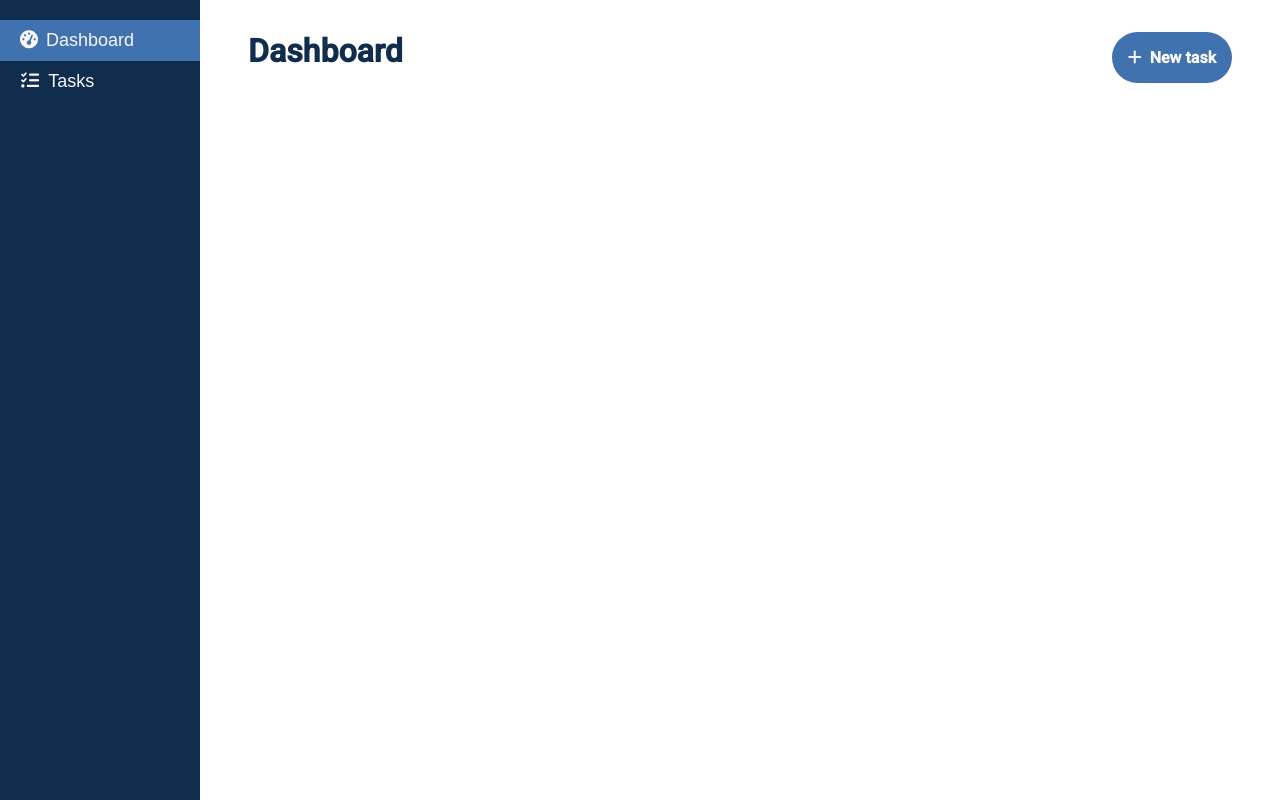
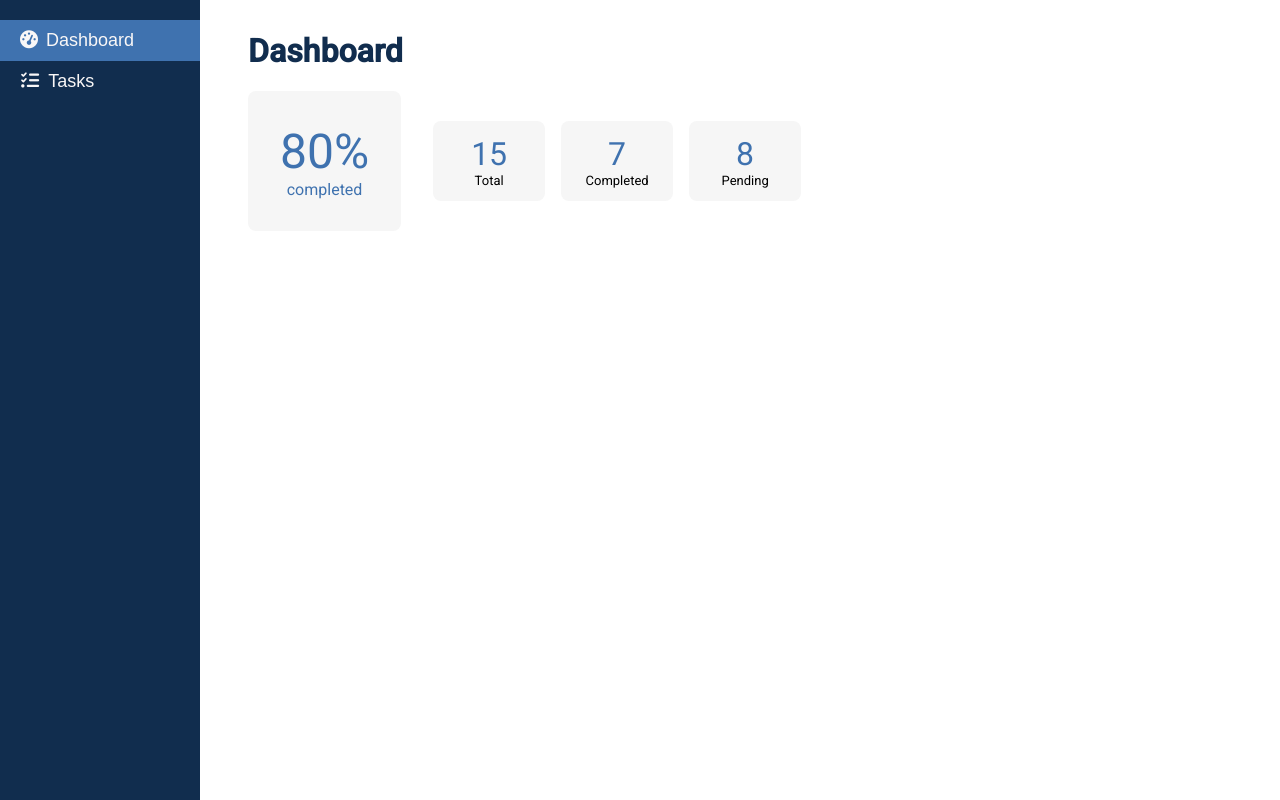
Before and after one commit to nuras1999/task-management-app, an Angular app: page /dashboard in a window 1280 px wide. Built offline with nearby package versions, Linux system fonts and the light colour scheme; a small style sheet from the web is missing.

Commit message:
feat(dashboard): add sample content and style

```diff
--- a/src/app/components/dashboard/dashboard.component.html
+++ b/src/app/components/dashboard/dashboard.component.html
@@ -1,5 +1,24 @@
 <div class="header">
   <h1 class="title">Dashboard</h1>
+</div>
 
-  <div class="create-button"><i class="fa fa-plus pr-8"></i>New task</div>
+<div class="outer-container">
+  <div class="progress-container">
+    <div class="percentage">80%</div>
+    <div class="content">completed</div>
+  </div>
+  <div class="overview-container">
+    <div class="card">
+      <div class="value">15</div>
+      <div class="label">Total</div>
+    </div>
+    <div class="card">
+      <div class="value">7</div>
+      <div class="label">Completed</div>
+    </div>
+    <div class="card">
+      <div class="value">8</div>
+      <div class="label">Pending</div>
+    </div>
+  </div>
 </div>
--- a/src/app/components/dashboard/dashboard.component.scss
+++ b/src/app/components/dashboard/dashboard.component.scss
@@ -1 +1,57 @@
 @import "../../app.component.scss";
+
+.outer-container {
+  display: flex;
+  flex-direction: row;
+  margin: 0px 32px;
+  @media (max-width: 768px) {
+    margin: 32px 32px;
+    flex-direction: column;
+  }
+
+  .progress-container {
+    background: $background-grey;
+    color: $secondary-color;
+    padding: 2rem;
+    display: flex;
+    align-items: center;
+    border-radius: 8px;
+    flex-direction: column;
+
+    .percentage {
+      font-size: 3rem;
+    }
+  }
+
+  .overview-container {
+    margin: 8px 32px;
+    display: flex;
+    justify-content: space-evenly;
+    gap: 16px;
+    align-items: center;
+    @media (max-width: 768px) {
+      margin: 10px 0px;
+    }
+
+    .card {
+      width: 5rem;
+      height: 3rem;
+      background: $background-grey;
+      border-radius: 8px;
+      display: flex;
+      padding: 1rem;
+      flex-direction: column;
+      align-items: center;
+      justify-content: center;
+
+      .value {
+        font-size: 2rem;
+        color: $secondary-color;
+      }
+
+      .label {
+        font-size: small;
+      }
+    }
+  }
+}
--- a/src/app/components/tasks/tasks.component.ts
+++ b/src/app/components/tasks/tasks.component.ts
@@ -33,7 +33,7 @@ export class TasksComponent {
       taskName: "Task 2",
     },
     {
-      isCompleted: true,
+      isCompleted: false,
       taskName: "Task 3",
     },
     {
@@ -41,7 +41,7 @@ export class TasksComponent {
       taskName: "Task 4",
     },
     {
-      isCompleted: true,
+      isCompleted: false,
       taskName: "Task 5",
     },
   ];
```
